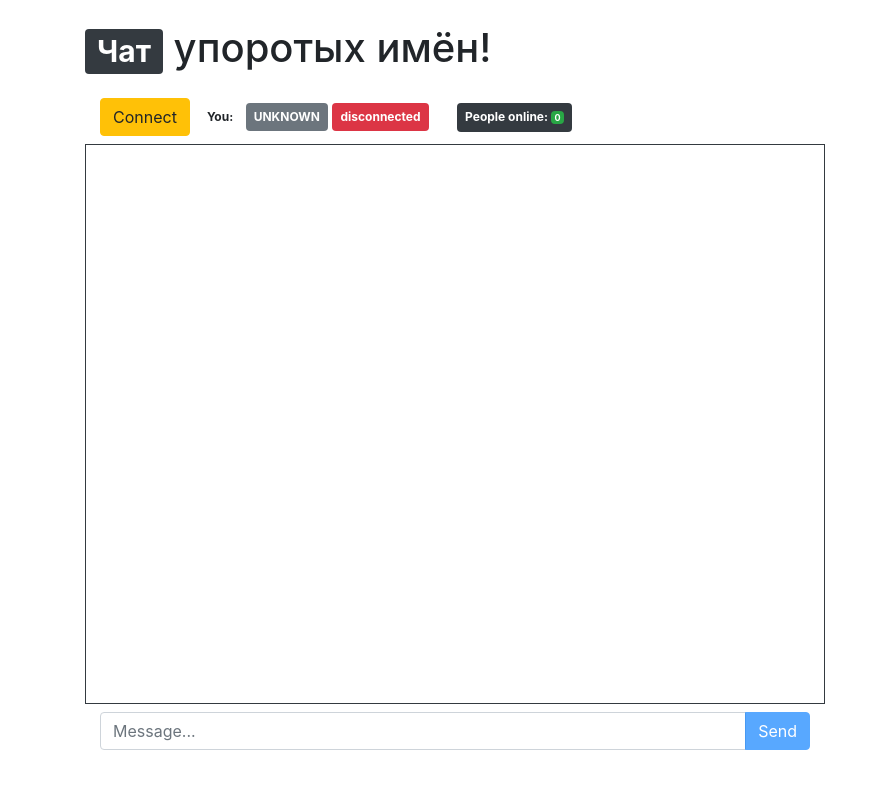
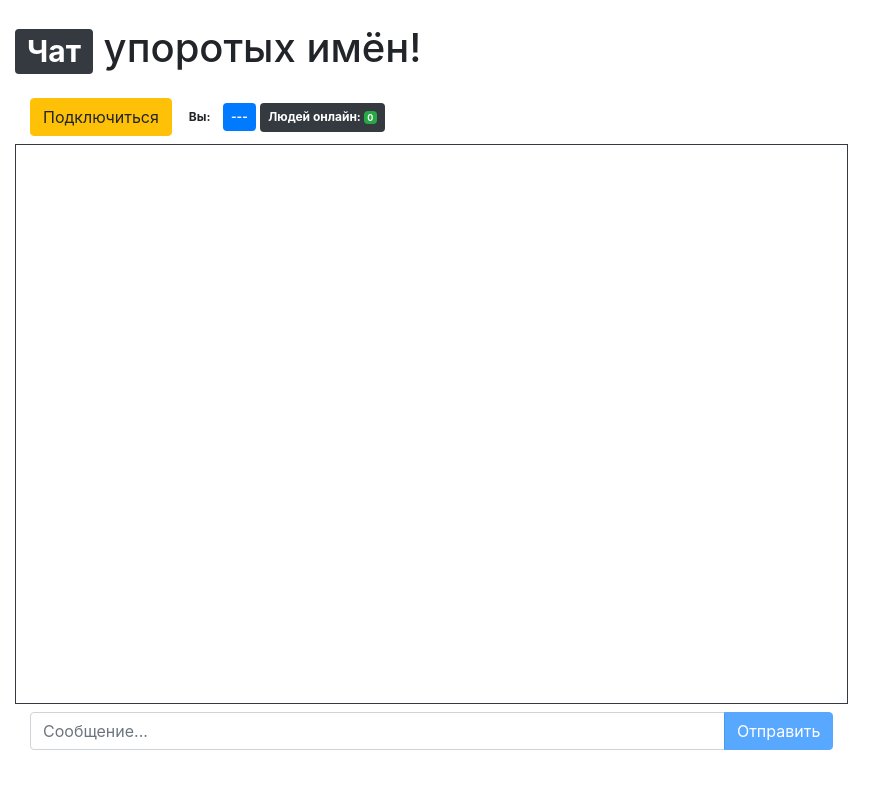
Before and after one commit to k4m454k/chat_of_strange_names, a Python web app: template templates/index.html in a window 1280 px wide. Shown: the whole page, without its empty margins (0-896 px from the left). Run offline with Jinja, Linux system fonts and the light colour scheme; the template is opened without the code that fills it, so the values that code supplies are empty; some libraries are stand-ins or nearby versions.

Commit message:
bugfixes

```diff
--- a/main.py
+++ b/main.py
@@ -25,6 +25,12 @@ async def init_app():
 
 async def shutdown(app):
     for ws in app['websockets'].values():
+        await ws.send_json(
+            {'action': 'service',
+             'header': "Отключение",
+             'text': f"Инициирована процедура отключения сервера. Перезайдите позже."
+             }
+        )
         await ws.close()
     app['websockets'].clear()
 
--- a/templates/index.html
+++ b/templates/index.html
@@ -3,6 +3,7 @@
 <html>
 <head>
   <title>ЧУИ</title>
+  <meta name="viewport" content="width=600px, user-scalable=no" />
   <link rel="shortcut icon" href="https://img.icons8.com/plasticine/100/000000/hearts.png" />
   <link rel="stylesheet" href="https://stackpath.bootstrapcdn.com/bootstrap/4.3.1/css/bootstrap.min.css" integrity="sha384-ggOyR0iXCbMQv3Xipma34MD+dH/1fQ784/j6cY/iJTQUOhcWr7x9JvoRxT2MZw1T" crossorigin="anonymous">
   <script src="http://ajax.googleapis.com/ajax/libs/jquery/2.1.4/jquery.min.js">
@@ -10,7 +11,7 @@
   <script language="javascript" type="text/javascript">
      $(function() {
        var conn = null;
-       var name = "UNKNOWN";
+       var name = "---";
        function log(msg) {
          var control = $('#log');
          var date = new Date();
@@ -73,24 +74,18 @@
            //log('Disconnecting...');
            conn.close();
            conn = null;
-           name = 'UNKNOWN';
+           name = '---';
            update_ui();
          }
        }
        function update_ui() {
          if (conn == null) {
-           $('#status').text('disconnected');
-           $('#status').removeClass('badge-success')
-           $('#status').addClass('badge-danger')
-           $('#connect').html('Connect');
+           $('#connect').html('Подключиться');
            $('#connect').removeClass('btn-success')
            $('#connect').addClass('btn-warning')
            $('#send').prop("disabled", true);
          } else {
-           $('#status').text('connected');
-           $('#status').removeClass('badge-danger')
-           $('#status').addClass('badge-success')
-           $('#connect').html('Disconnect');
+           $('#connect').html('Отключиться');
            $('#connect').removeClass('btn-warning')
            $('#connect').addClass('btn-success')
            $('#send').prop("disabled", false);
@@ -129,26 +124,25 @@
 </head>
 <body>
 
-<div class="container">
+<div class="container-fluid">
   <h1 class="mb-4 mt-4"><span class="badge badge-dark">Чат</span> упоротых имён!</h1>
-  <div class="mb-2 col-sm-12 com-lg-8">
-    <button id="connect" class="btn btn-warning">Connect</button>&nbsp;
-    <span class="badge p-2"> You: </span>
-    <span id="name" class="badge badge-secondary p-2">UNKNOWN</span>
-    <span id="status" class="badge badge-danger p-2">disconnected</span>
-    <span class="badge badge-dark ml-4 p-2">People online: <strong>
+  <div class="mb-2 col-12 com-lg-8">
+    <button id="connect" class="btn btn-warning">Подключиться</button>&nbsp;
+    <span class="badge p-2"> Вы: </span>
+    <span id="name" class="badge badge-primary p-2">---</span>
+    <span class="badge badge-dark p-2">Людей онлайн: <strong>
       <span id="peoples" class="badge badge-success">0</span></strong>
       </span>
   </div>
 
-  <div id="log" class="col-sm-12 col-lg-8 border border-dark mb-2 mt-2" style="height:35em;overflow:auto;white-space: normal;">
+  <div id="log" class="col-12 col-lg-8 border border-dark mb-2 mt-2" style="height:35em;overflow:auto;white-space: normal;">
   </div>
 
-  <form id="chatform" onsubmit="return false;">
-   <div class="input-group mb-3 col-sm-12 col-lg-8">
-     <input id="text" class="form-group form-control" type="text" placeholder="Message..." />
+  <form id="chatform" autocomplete="off" onsubmit="return false;">
+   <div class="input-group mb-3 col-12 col-lg-8">
+     <input id="text" class="form-group form-control" type="text" placeholder="Сообщение..." />
      <div class="input-group-append">
-     <input id="send" class="form-group btn btn-primary" type="button" value="Send" disabled/>
+     <input id="send" class="form-group btn btn-primary" type="button" value="Отправить" disabled/>
      </div>
     </div>
   </form>
```
Also changed, not shown: antispam.py (+8 -3 lines), views.py (+11 -8 lines).
